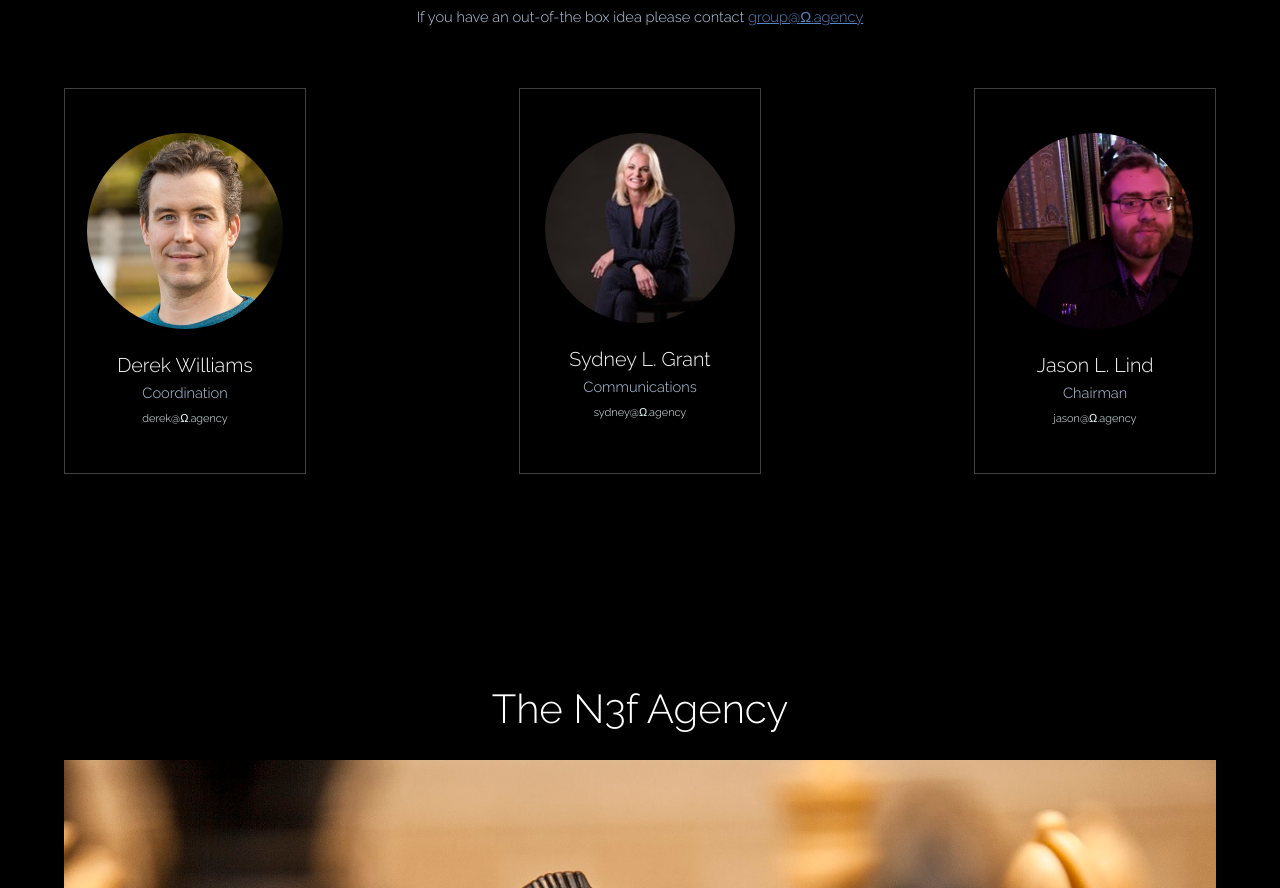
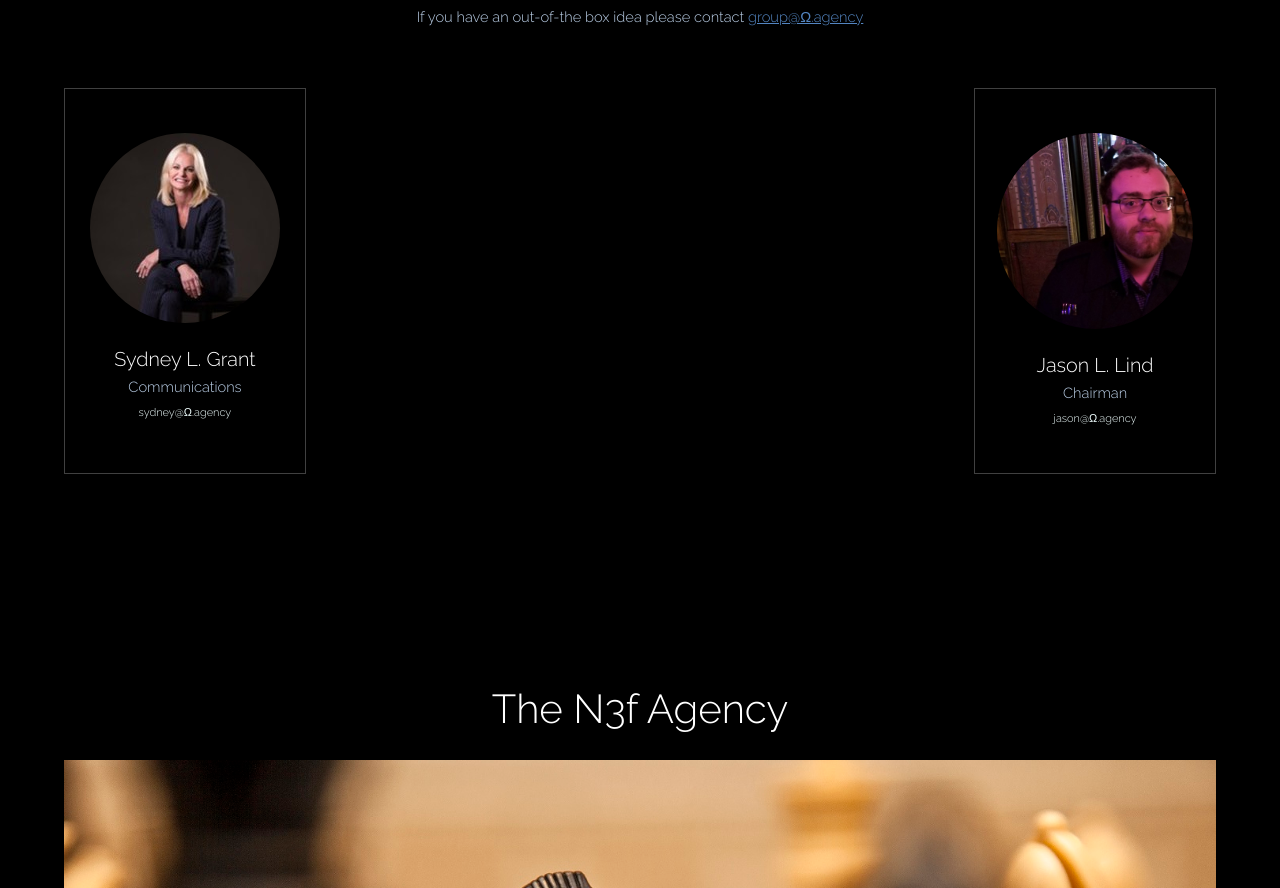
Before and after one commit to jlind0/multiplex.studio.web, a plain HTML site: page index.html in a window 1280 px wide. Shown: the part 7671-8559 px from the top of the page. Drawn offline with Linux system fonts and the light colour scheme.

Commit message:
Update index.html

```diff
--- a/index.html
+++ b/index.html
@@ -259,14 +259,7 @@
 					</header>
 					<div class="flex flex-4">
 
-						<div class="box person">
-							<div class="image round">
-								<img src="images/derek.jpg" alt="Derek Williams"/>
-							</div>
-							<h3><a href="https://www.linkedin.com/in/williamsderek/">Derek Williams</a></h3>
-							<p>Coordination<br/>
-                                <a class="email" href="mailto:derek@omega.multiplex.studio">derek@&Omega;.agency</a></p>
-						</div>
+
 						<div class="box person">
 							<div class="image round">
 								<img src="images/sydney.jpg" alt="'Sydney L. Grant'"/>
```
